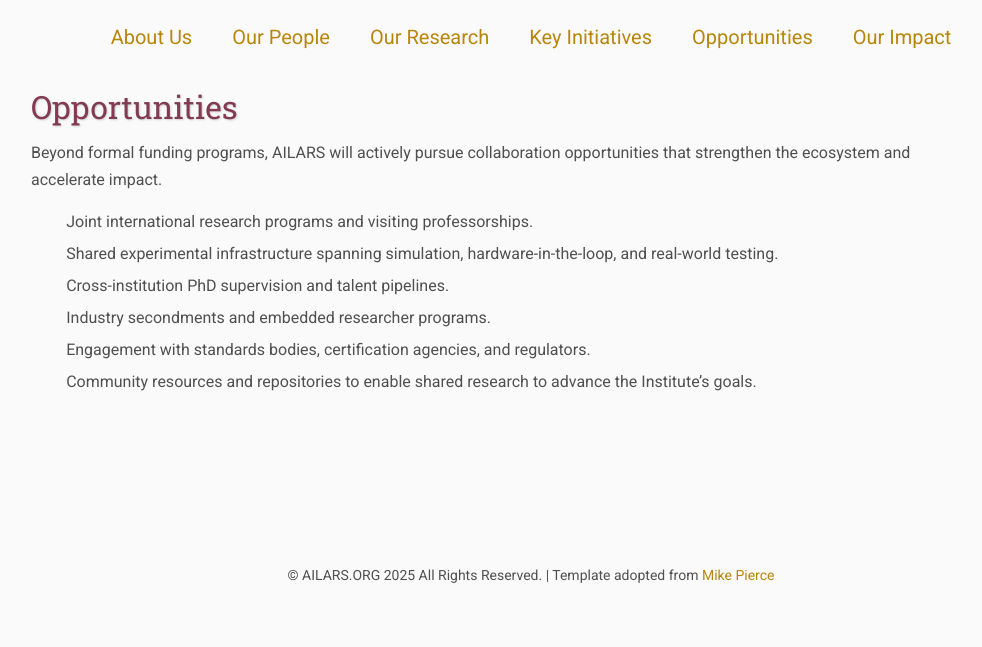
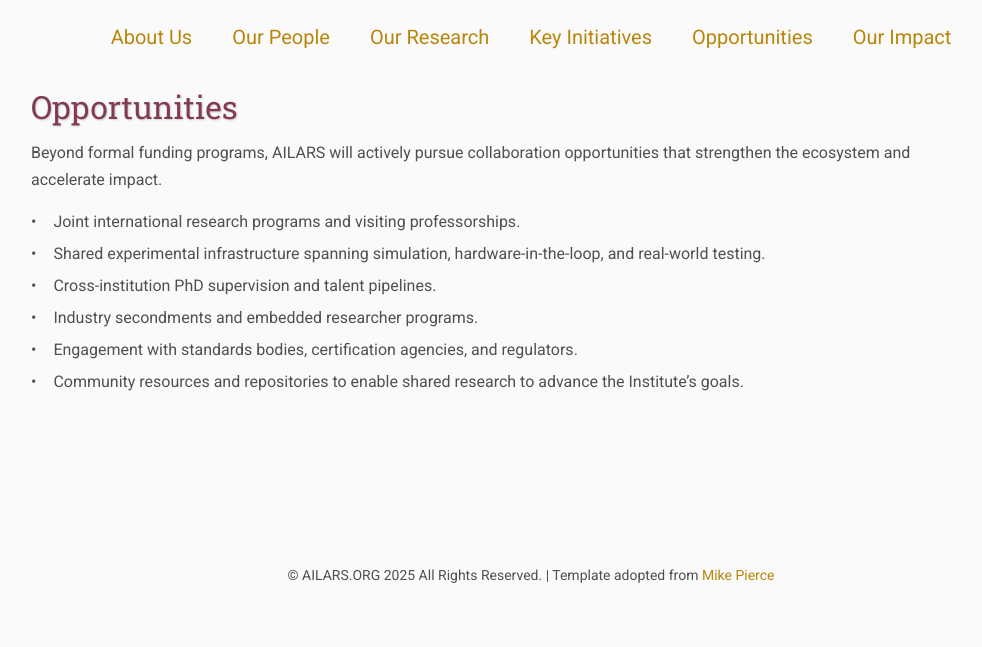
Before and after one commit to ITSEG-MQ/website-ailars, a Jekyll site: the page built from opportunities/index.html, in a window 1280 px wide. Shown: the part 360-1007 px from the top of the page, without its empty margins (109-1091 px from the left). Built offline with Jekyll 4.4.1, drawn with Linux system fonts in a browser that asks for light colours.

Commit message:
Enhance list styling in opportunities/index.html
Added custom styling for lists in opportunities page.

```diff
--- a/opportunities/index.html
+++ b/opportunities/index.html
@@ -5,6 +5,39 @@
 ---
 
 <style>
+  .opps-page h2, .opps-page h3 {
+    margin-top: 1.2em;
+    margin-bottom: 0.4em;
+    line-height: 1.25;
+  }
+  .opps-page p {
+    margin: 0 0 1.0em 0;
+    line-height: 1.65;
+  }
+
+  /* === Bullet fallback that always works === */
+  .opps-page ul{
+    list-style: none !important;     /* don't rely on theme markers */
+    margin: 0.4em 0 1.0em 0 !important;
+    padding-left: 0 !important;
+    line-height: 1.65;
+  }
+  .opps-page li{
+    position: relative;
+    margin: 0.35em 0;
+    padding-left: 1.4em;             /* space for the bullet */
+  }
+  .opps-page li::before{
+    content: "•";
+    position: absolute;
+    left: 0;
+    top: 0;
+    line-height: 1.65;
+  }
+</style>
+
+
+<!-- <style>
   .opps-page h2, .opps-page h3 {
     margin-top: 1.2em;
     margin-bottom: 0.4em;
@@ -37,7 +70,7 @@
   font-size: 1em !important;
 }
 
-</style>
+</style> -->
 
 
 <div class="opps-page">
```
